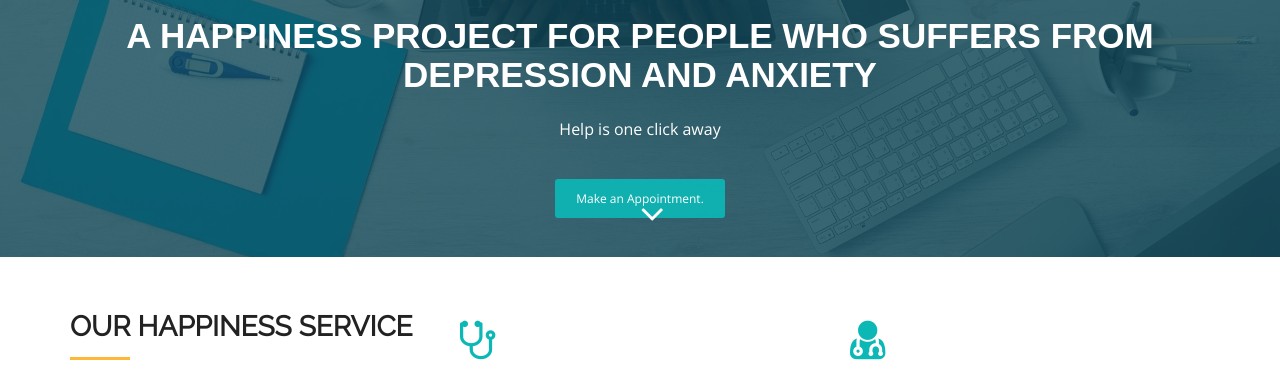
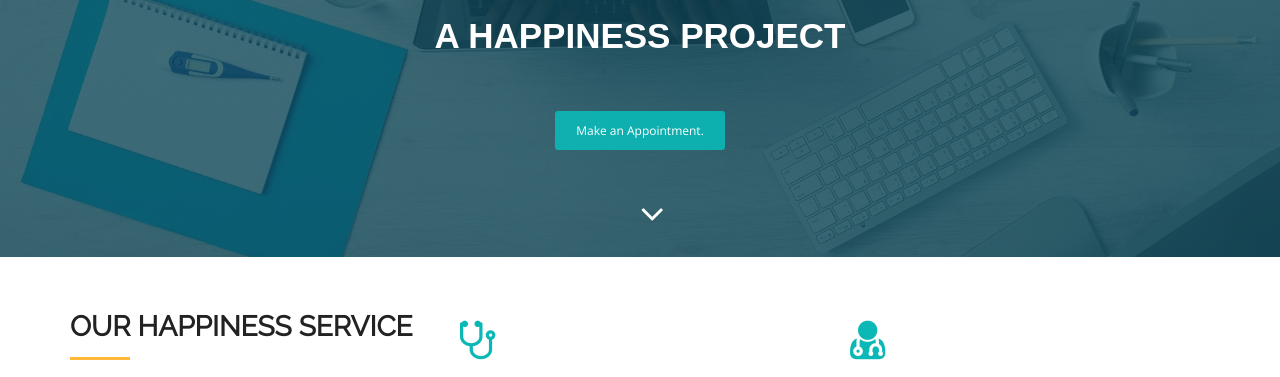
Before and after one commit to nicapungtilan/blithe, a plain HTML site: page index.html in a window 1280 px wide. Shown: the part 393-770 px from the top of the page. Drawn offline with nearby package versions, Linux system fonts and the light colour scheme; a web font is replaced by a local one.

Commit message:
Update index.html

```diff
--- a/index.html
+++ b/index.html
@@ -52,8 +52,7 @@
 							<img src="img/blithelogo.png" class="img-responsive">
 						</div>
 						<div class="banner-text text-center">
-							<h1 class="white">A happiness project for people who suffers from depression and anxiety</h1>
-							<p>Help is one click away</p>
+							<h1 class="white">A Happiness Project</h1>
 							<a href="#contact" class="btn btn-appoint">Make an Appointment.</a>
 						</div>
 						<div class="overlay-detail text-center">
```
